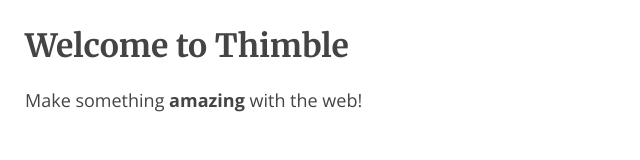
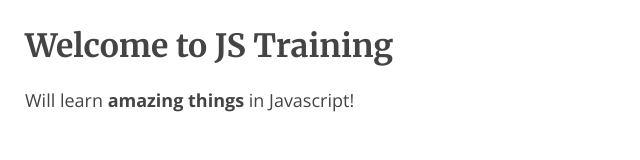
Before and after one commit to shabirm/js_samples, a plain HTML site: page index.html in a window 1280 px wide. Shown: the whole page, without its empty margins (0-640 px from the left). Drawn offline with nearby package versions, Linux system fonts and the light colour scheme.

Commit message:
modified some code

```diff
--- a/index.html
+++ b/index.html
@@ -3,14 +3,14 @@
   <head>
     <meta charset="utf-8">
     <meta name="viewport" content="width=device-width, initial-scale=1">
-    <title>Thimble Sample</title>
+    <title>My Javascript Samples</title>
     <link rel="stylesheet" href="style.css">
     <script src="script.js" type="text/javascript"></script>
   </head>
   <body>
-    <h1>Welcome to Thimble</h1>
+    <h1>Welcome to JS Training</h1>
     <p>
-      Make something <strong>amazing</strong> with the web!
+      Will learn <strong>amazing things</strong> in Javascript!
     </p>
   </body>
 </html>
--- a/script.js
+++ b/script.js
@@ -1,19 +1,6 @@
-/*
-This is a JavaScript (JS) file.
-JavaScript is the programming language that powers the web.
-
-To use this file, place the following <script> tag just before the closing </body> tag in your HTML file, making sure that the filename after "src" matches the name of your file...
-
-    <script src="script.js"></script>
-
-Learn more about JavaScript at https://developer.mozilla.org/en-US/Learn/JavaScript
-
-When you're done, you can delete all of this grey text, it's just a comment.
-*/
-alert('sss');
-function greetMe(name) {
+function welcome(name) {
   var today = new Date().toDateString();
   console.log("Hello " + name + ", today is " + today);
 }
 
-greetMe("World");
+welcome("World");
```
